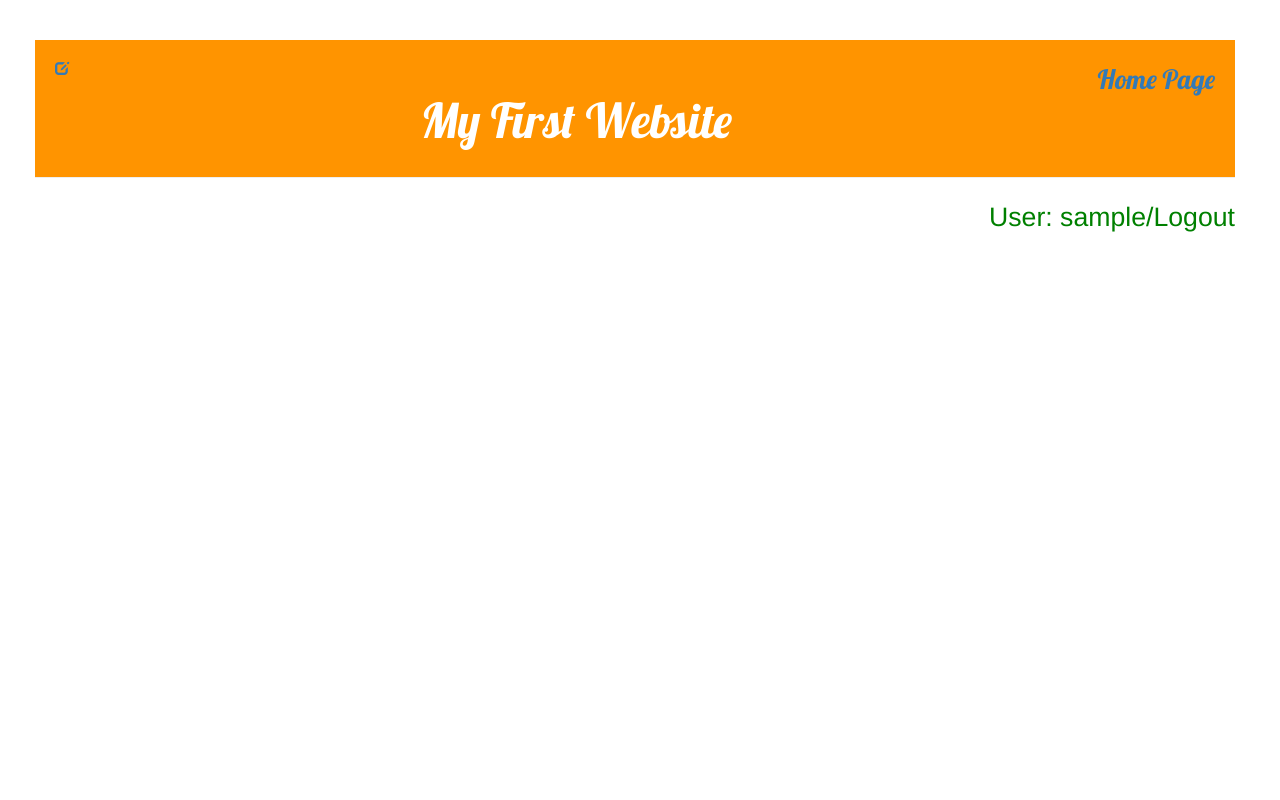
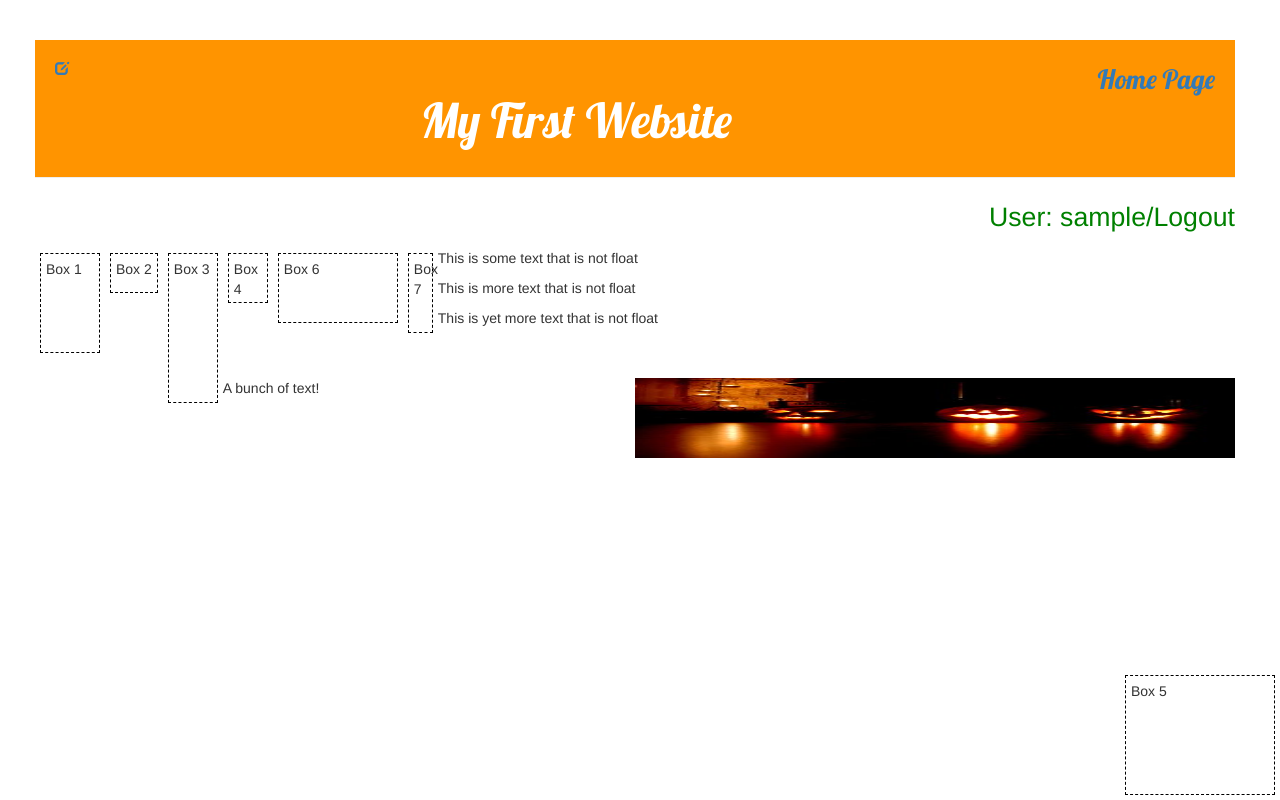
Before and after one commit to BorisVV/myFirstWeb, a Django app: page /learn_css/ in a window 1280 px wide. Run offline with Django 3.2, Linux system fonts and the light colour scheme; the visitor is signed in with stand-in values (Sample User, id 1); some libraries are stand-ins or nearby versions.

Commit message:
Added an image and more css practice codes.

```diff
--- a/blog/static/css/blog.css
+++ b/blog/static/css/blog.css
@@ -4,7 +4,7 @@ body{
   padding-right: 30px;
 }
 
-.signUpline a, p{
+.signUpline a, #userName{
   float:right; color:green; font-size:20pt;
 }
 
@@ -52,7 +52,62 @@ body{
 }
 
 /* css sampling from book */
+/* div#box1 {
+  margin: 20px; padding: 10px; border: 5px solid black;
+  width: 100px; height: 100px;
+  text-align: justify; float: left;
+}
+div#box2 {
+  margin: 20px; padding: 50px; border: 5px solid black;
+  width: 100px; height: 100px;
+  text-align: left; float: left;
+} */
 
+.divBoxes {
+  padding: 5px;
+  border: 1px dashed black;
+  margin: 5px;
+  float: left;
+  /* background-color: green; */
+}
+
+#box1{
+  width: 60px;
+  height: 100px;
+}
+#box2{
+  width: 100x;
+  height: 40px;
+}
+#box3{
+  width: 50px;
+  height: 150px;
+}
+#box4{
+  width: 40px;
+  height: 50px;
+}
+#box5{
+  position: fixed;
+  width: 150px;
+  height: 120px;
+  right: 0;
+  bottom: 0;
+}
+#box6{
+  width: 120px;
+  height: 70px;
+}
+#box7{
+  width: 25px;
+  height: 80px;
+}
+
+img {
+  float: right;
+  width: 50%;
+  height: 80px;
+}
 
 /* jQueries */
 .redClass{
--- a/blog/templates/blog/base.html
+++ b/blog/templates/blog/base.html
@@ -25,7 +25,7 @@
       <div class="signUpline">
         {% if user.is_authenticated %}
         <a href="{% url 'logout' %}?next={{request.path}}">/Logout</a>
-        <p>User: {{ user.get_username }}</p>
+        <p id="userName">User: {{ user.get_username }}</p>
         {% else %}
         <a href="{% url 'sign_up' %}">Signup</a>
         <a href="{% url 'login' %}">Login/</a>
@@ -42,6 +42,7 @@
           {% endif %}
         </ul>
       </div>
+      <br>
       {% block content %}
       {% endblock %}
     </div>
--- a/blog/templates/blog/practiceLearningCSS.html
+++ b/blog/templates/blog/practiceLearningCSS.html
@@ -2,5 +2,28 @@
 {% block title %} <title>Learning CSS</title>{% endblock %}
 
 {% block content %}
+  <!-- <div id="box1">
+    Learning CSS is fun!
+  </div>
+  <div id="box2">
+    Learning CSS is fun!
+  </div> -->
+  <!-- <p id="pTest"> Lorem ipsum dolor sit amet, consectetur adipiscing elit, sed do eiusmod tempor incididunt ut labore et dolore magna aliqua. Ut enim ad minim veniam, quis nostrud exercitation ullamco laboris nisi ut aliquip ex ea commodo consequat. Duis aute irure dolor in reprehenderit in voluptate velit esse cillum dolore eu fugiat nulla pariatur. Excepteur sint occaecat cupidatat non proident, sunt in culpa qui officia deserunt mollit anim id est laborum.</p> -->
+
+  <div id="box1" class="divBoxes">Box 1</div>
+  <div id="box2" class="divBoxes">Box 2</div>
+  <div id="box3" class="divBoxes">Box 3</div>
+  <div id="box4" class="divBoxes">Box 4</div>
+  <div id="box5" class="divBoxes">Box 5</div>
+  <div id="box6" class="divBoxes">Box 6</div>
+  <div id="box7" class="divBoxes">Box 7</div>
+
+  <p>This is some text that is not float</p>
+  <p>This is more text that is not float</p>
+  <p>This is yet more text that is not float</p>
+
+  <br><br>
+  <p><img src="../static/images/halloween_pic.png" alt="No Halloween pic">A bunch of text!</p>
+
 
 {% endblock %}
```
Also changed, not shown: blog/static/images/halloween_pic.png (added).
